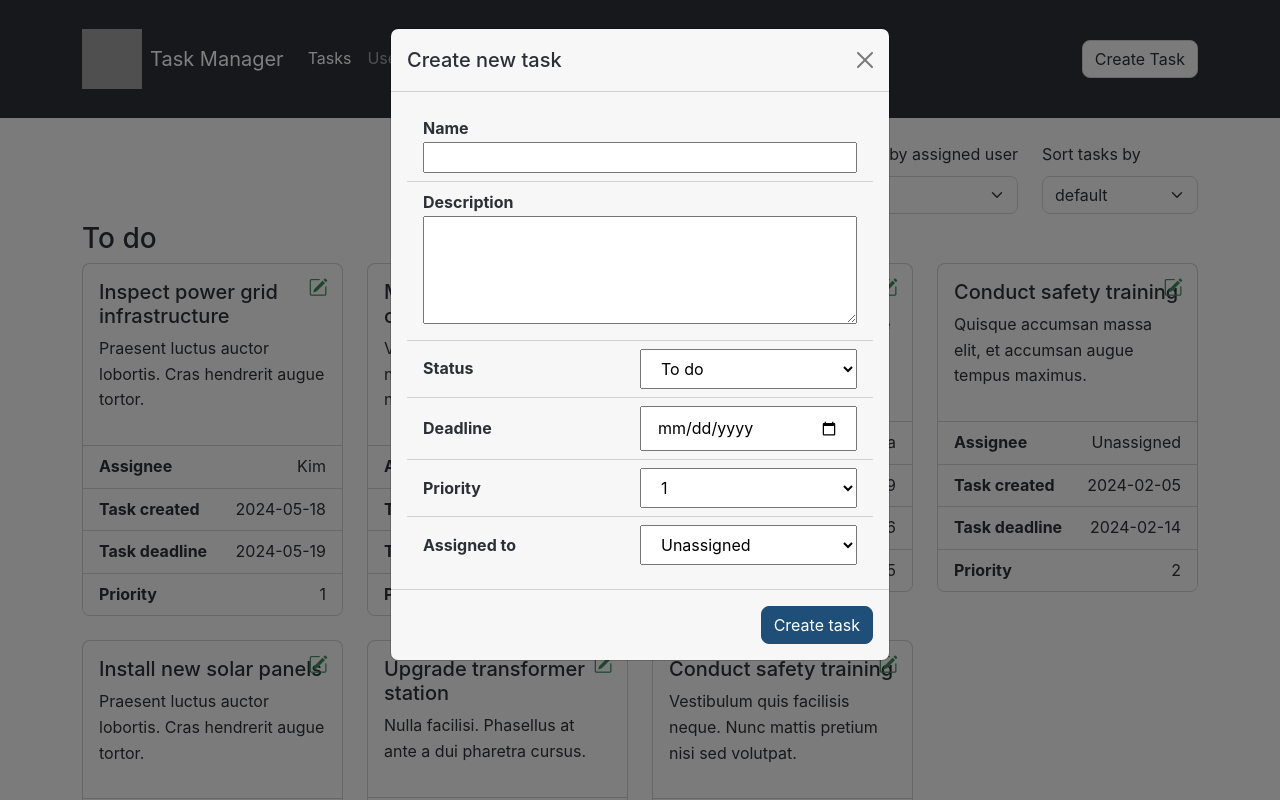
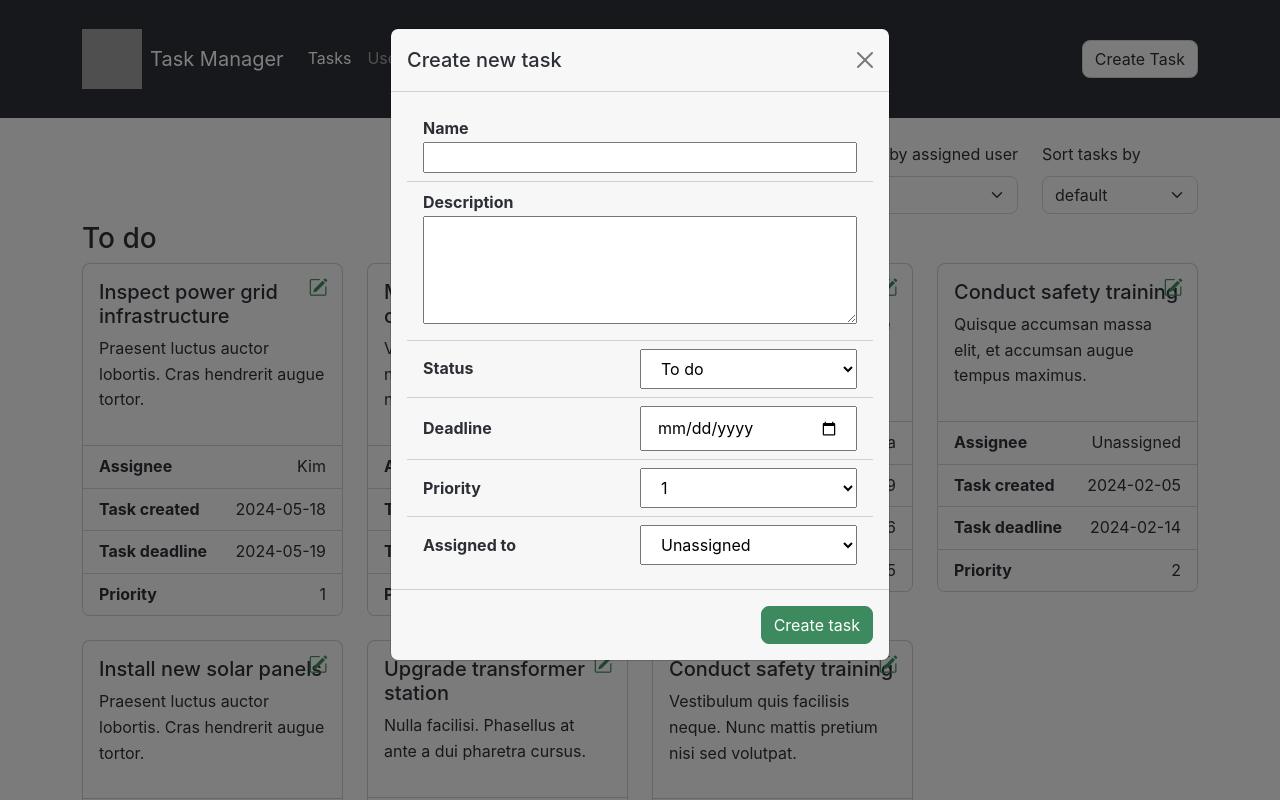
Before and after one commit to ivarsaris/taskmanager, an Angular app: page /tasks in a window 1280 px wide. Both pictures are taken after a click on the button "Create Task". Shown: the top 800 px of the page. Built offline with nearby package versions, Linux system fonts and the light colour scheme; grey boxes are pictures that could not be loaded.

Commit message:
make create new button more clear

```diff
--- a/src/app/tasks/edit-task/edit-task.component.html
+++ b/src/app/tasks/edit-task/edit-task.component.html
@@ -56,7 +56,7 @@
                 <div class="modal-footer d-flex justify-content-between align-items-center">
                     <button type="button" class="btn btn-dark" data-bs-dismiss="modal" aria-label="Close">Cancel
                         update</button>
-                    <button type="button" class="btn btn-primary" (click)="editOpenTask()"
+                    <button type="button" class="btn btn-success" (click)="editOpenTask()"
                         data-bs-dismiss="modal">Update
                         task</button>
                 </div>
--- a/src/app/tasks/new-task/new-task.component.html
+++ b/src/app/tasks/new-task/new-task.component.html
@@ -52,7 +52,7 @@
                 </div>
                 <div class="modal-footer">
 
-                    <button type="button" class="btn btn-primary" (click)="createNewTask()"
+                    <button type="button" class="btn btn-success" (click)="createNewTask()"
                         data-bs-dismiss="modal">Create
                         task</button>
                 </div>
```
